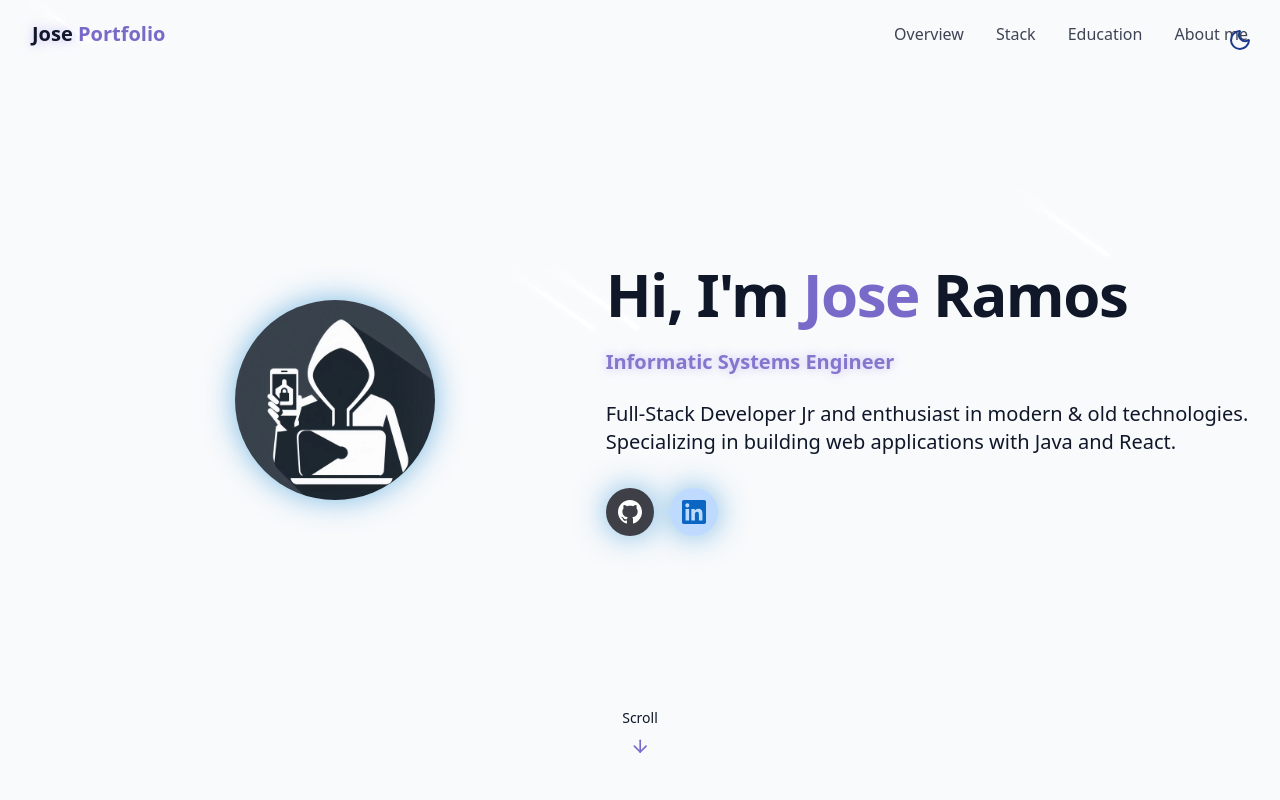
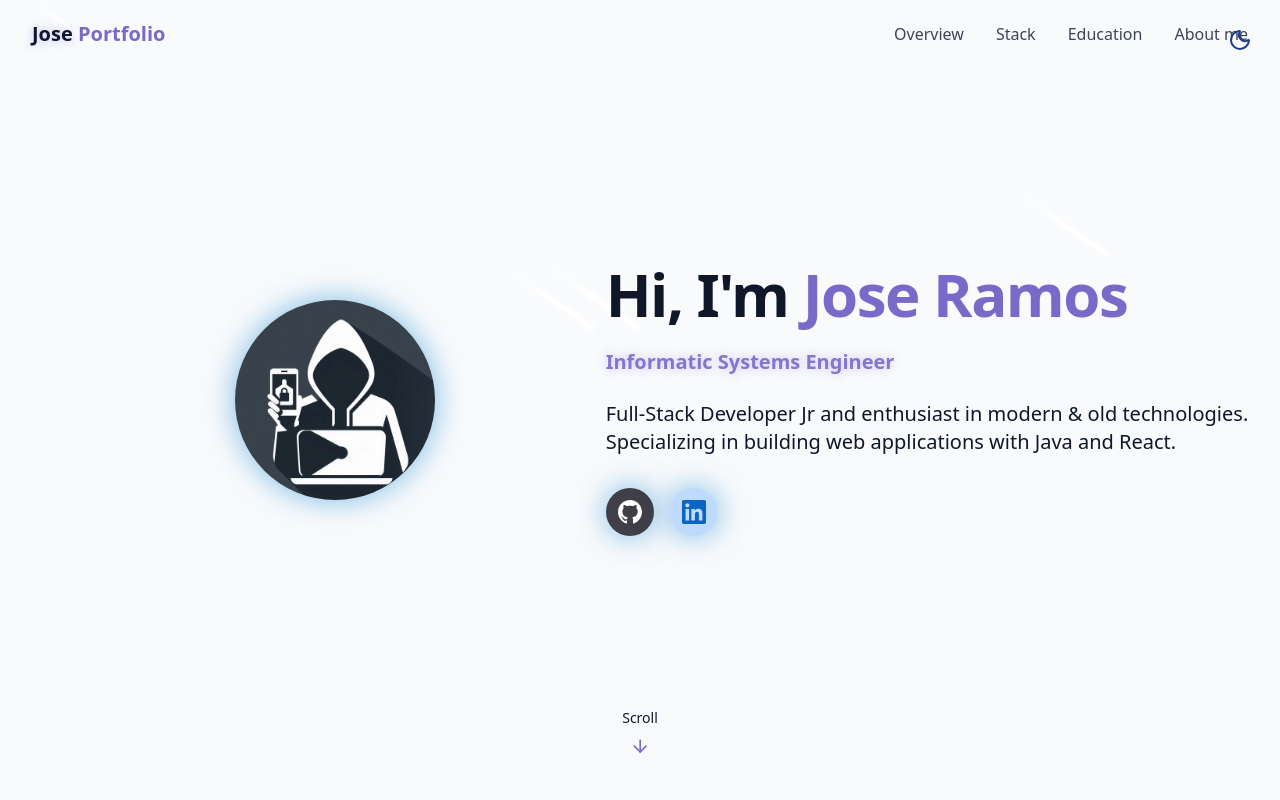
Before and after one commit to JoseDev155/react-my-dev-portfolio, a React (Vite) app: page / in a window 1280 px wide. Shown: the top 800 px of the page. Built offline with nearby package versions, Linux system fonts and the light colour scheme.

Commit message:
Update src/components/sections/OverviewComponent.jsx: Apply text-primary class on both names in the greeting

```diff
--- a/src/components/sections/OverviewComponent.jsx
+++ b/src/components/sections/OverviewComponent.jsx
@@ -24,10 +24,7 @@ export const OverviewComponent = () => {
           <h1 className="text-4xl md:text-6xl font-bold tracking-tight">
             <span className="opacity-0 animate-fade-in">Hi, I'm</span>
             <span className="text-primary opacity-0 animate-fade-in-delay-1">
-              {" "}Jose
-            </span>
-            <span className="text-gradient opacity-0 animate-fade-in-delay-1">
-              {" "}Ramos
+              {" "}Jose{" "}Ramos
             </span>
           </h1>
 
```
